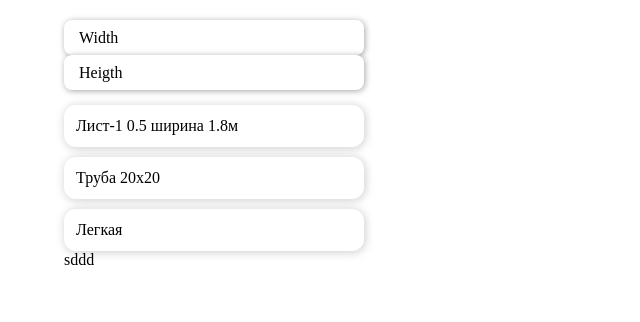
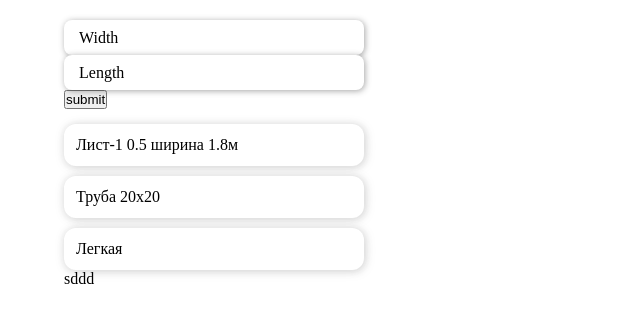
Before and after one commit to Maksim-Attsetski/test-vistegra, a React (Create React App) app: page / in a window 1280 px wide. Shown: the top 322 px of the page, without its empty margins (0-640 px from the left). Built offline with nearby package versions, Linux system fonts and the light colour scheme.

Commit message:
calc all data

```diff
--- a/src/widgets/App/App.tsx
+++ b/src/widgets/App/App.tsx
@@ -1,7 +1,7 @@
-import React, { FC, useState } from 'react';
+import React, { FC, FormEvent, useState } from 'react';
 
 import { Gap, Input, Select } from 'UI';
-import { leafs, leafConfig } from 'shared';
+import { leafs, leafConfig, IConfig } from 'shared';
 import './App.scss';
 
 const leafList = leafs.filter((el) => el.type === 'list');
@@ -13,18 +13,120 @@ const pipeOptions: string[] = pipeList.map((el) => el.name);
 const hardnessList = leafConfig.filter((el) => el.type === 'frame');
 const hardnessOptions: string[] = hardnessList.map((el) => el.name);
 
+const inputConfig: {
+  width?: IConfig;
+  length?: IConfig;
+} = leafConfig
+  .filter(
+    (el) => el.type === 'size' && (el.key === 'length' || el.key === 'width')
+  )
+  .reduce((prev, cur) => ({ ...prev, [cur.key]: cur }), {});
+
 const App: FC = () => {
   const [activeLeaf, setActiveLeaf] = useState(leafOptions[0]);
   const [activePipe, setActivePipe] = useState(pipeOptions[0]);
   const [activeHardness, setActiveHardness] = useState(hardnessOptions[0]);
 
   const [width, setWidth] = useState<string>('');
-  const [heigth, setHeigth] = useState<string>('');
+  const [length, setLength] = useState<string>('');
+
+  const onSubmit = (event: FormEvent<HTMLFormElement>) => {
+    event.preventDefault();
+
+    try {
+      const widthMaxLimit = inputConfig.width?.max || 0;
+      const widthMinLimit = inputConfig.width?.min || 0;
+
+      if (+width > widthMaxLimit) {
+        throw new Error('Max width limit is ' + widthMaxLimit);
+      }
+      if (+width < widthMinLimit) {
+        throw new Error('Min width limit is ' + widthMinLimit);
+      }
+
+      const lengthMaxLimit = inputConfig.length?.max || 0;
+      const lengthMinLimit = inputConfig.length?.min || 0;
+      if (+length > lengthMaxLimit) {
+        throw new Error('Max length limit is ' + lengthMaxLimit);
+      }
+      if (+length < lengthMinLimit) {
+        throw new Error('Min length limit is ' + lengthMinLimit);
+      }
+
+      const currentLeaf = leafList.find((leaf) => leaf.name === activeLeaf);
+      if (!currentLeaf) {
+        throw new Error('Нет такого листа');
+      }
+
+      const currentPipe = pipeList.find((pipe) => pipe.name === activePipe);
+      if (!currentPipe) {
+        throw new Error('Нет такой трубы');
+      }
+
+      const currentHardness = leafConfig.find(
+        (el) => el.name === activeHardness
+      );
+      if (!currentHardness) {
+        throw new Error('Твердость не найдена');
+      }
+
+      const currentFixConfig = leafConfig.find(
+        (el) => el.key === currentLeaf.material && el.type === 'fix'
+      );
+      const currentFix = leafs.find((el) => el.type === 'fix');
+      if (!currentFix || !currentFixConfig) {
+        throw new Error('Саморезы не найдены');
+      }
+
+      const getPipeCount = (isWidth?: boolean): number => {
+        // (length мм - pipeWidth мм) / (difference мм + pipeWidth мм) = count труб в погонном метре.
+        // (length мм / (pipeWidth мм + difference мм)) x count = всего труб
+        const length = (isWidth ? currentLeaf.width || 1 : 1) * 1000; // length or width of leaf in mm
+        const difference = Math.abs(
+          length - (currentHardness?.step || 0) * 1000
+        );
+        const pipeWidth = +(currentPipe.width || 1); // width of pipe
+        const pipeCountInMetr = (length - pipeWidth) / (difference + pipeWidth); // pipes in one "мп"
+        const pipeCount = (length / (pipeWidth + difference)) * pipeCountInMetr; // all pipes
+
+        return Math.round(pipeCount);
+      };
+
+      const square = +width * +length;
+      const leafCount = Math.floor((square / (currentLeaf?.width || 1)) * 1);
+      const fixCount = square * +(currentFixConfig?.value || 1);
+
+      const pipeCountInWidth = getPipeCount(true);
+      const pipeCountInLength = getPipeCount(false);
+
+      const priceForLeaf = Math.round(leafCount * currentLeaf.price);
+      const priceForPipe = Math.round(leafCount * currentPipe.price);
+      const priceForFix = Math.round(fixCount * currentFix.price);
+
+      console.log('S: ' + square);
+      console.log('Count: ' + leafCount);
+      console.log('Pipe count: ' + pipeCountInWidth, pipeCountInLength);
+      console.log('Fix count: ' + fixCount);
+      console.log('Summa for leaf: ' + priceForLeaf);
+      console.log('Summa for pipe: ' + priceForPipe);
+      console.log('Summa for fix: ' + priceForFix);
+    } catch (error) {
+      console.log(error);
+    }
+  };
 
   return (
     <div className='container'>
-      <Input value={width} setValue={setWidth} label='Width' />
-      <Input value={heigth} setValue={setHeigth} label='Heigth' />
+      <form onSubmit={onSubmit}>
+        <Input value={width} setValue={setWidth} label='Width' type='number' />
+        <Input
+          value={length}
+          setValue={setLength}
+          label='Length'
+          type='number'
+        />
+        <button type='submit'>submit</button>
+      </form>
       <Gap y={15} />
       <Select
         options={leafOptions}
```
